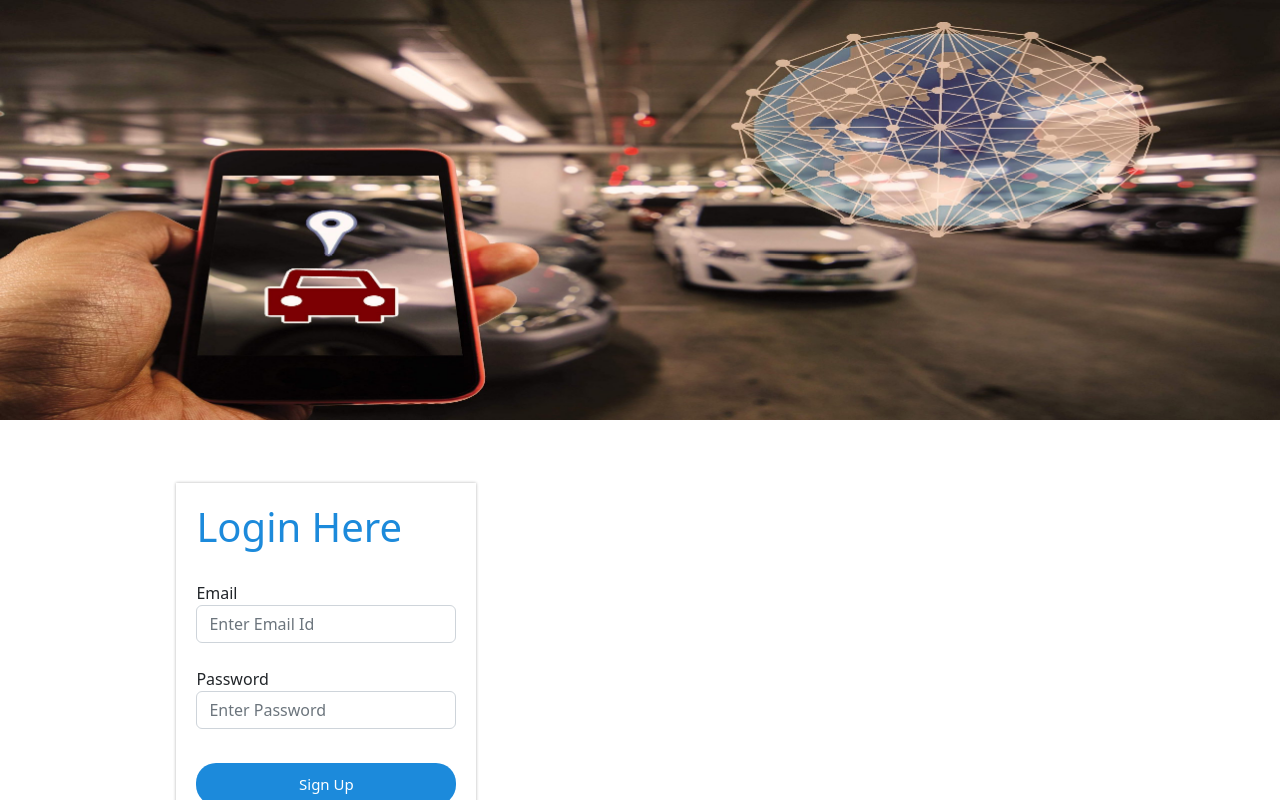
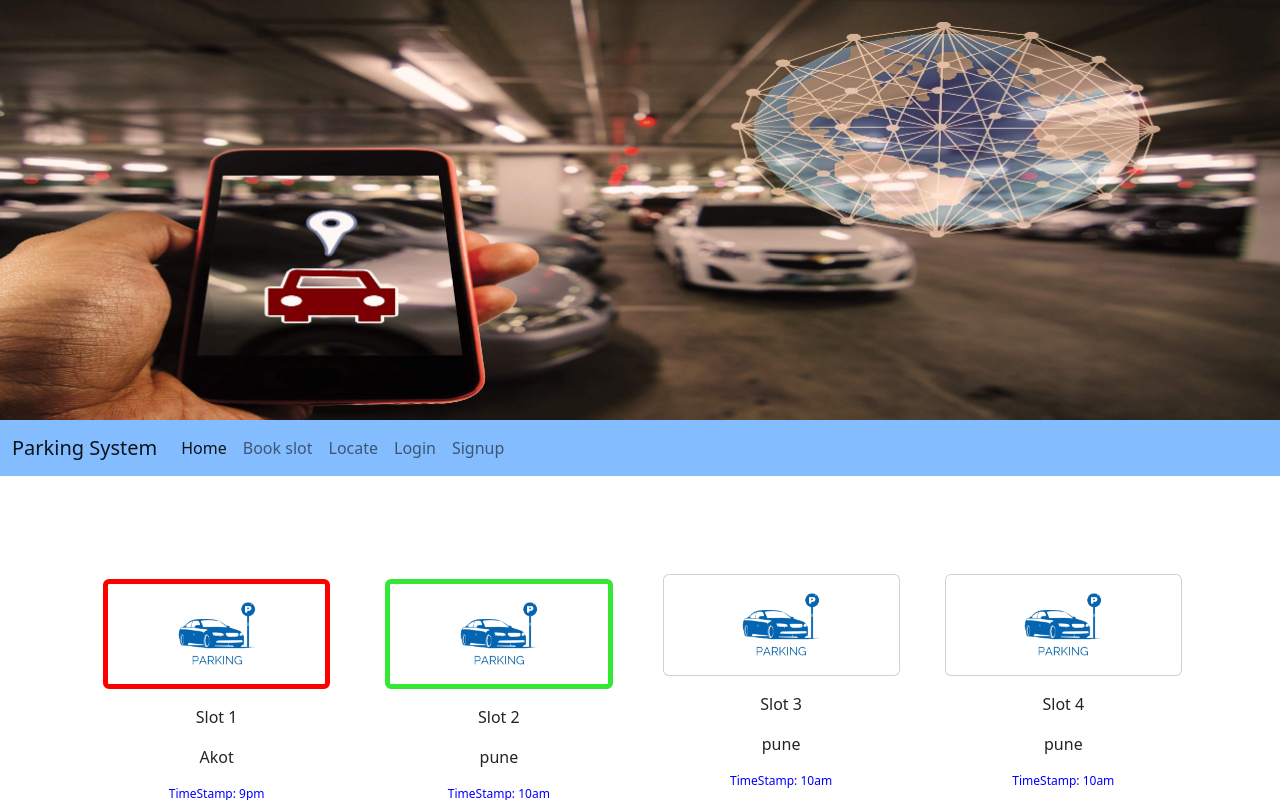
Before and after one commit to AnujNik10/parking_system, an Angular app: page /coepian in a window 1280 px wide. Before the commit this address led to /login. Shown: the top 800 px of the page. Built offline with nearby package versions, Linux system fonts and the light colour scheme.

Commit message:
Temporary changes

```diff
--- a/src/app/app.component.ts
+++ b/src/app/app.component.ts
@@ -9,11 +9,11 @@ import { Router } from '@angular/router';
 export class AppComponent {
   title = 'home';
 
-  constructor(private router:Router){
+  constructor(private router: Router) {
     let user = localStorage.getItem("smartUser")
-    if(!user && window.location.pathname != "/signup"){
+    if (!user && window.location.pathname != "/signup") {
       // console.log(window.location.pathname);
-      this.router.navigateByUrl("/login")
+      // this.router.navigateByUrl("/login")
     }
   }
 }
--- a/src/app/coepian/coepian.component.ts
+++ b/src/app/coepian/coepian.component.ts
@@ -10,29 +10,52 @@ import { Router } from '@angular/router';
 })
 export class CoepianComponent implements OnInit {
   d: any[] = [];
-  occ: any[] = [];
+  occ: any[] = ['occupied', 'unoccupied'];
   constructor(private router: Router) {
-    setInterval(() => {
-      axios
-        .get('https://smart-parking-system-server.vercel.app/')
-        .then((resp: any) => {
-          console.log(resp.data);
-          this.d = resp.data;
-          this.d.forEach((item: any,index:number) => {
-            if (item.data == '0') {
-              this.occ[index] = 'occupied';
-            } else {
-              this.occ[index] ='unoccupied';
-            }
-          });
-        });
-    }, 3000);
+    // setInterval(() => {
+    //   axios
+    //     .get('https://smart-parking-system-server.vercel.app/')
+    //     .then((resp: any) => {
+    //       console.log(resp.data);
+    //       this.d = resp.data;
+    //       this.d.forEach((item: any,index:number) => {
+    //         if (item.data == '0') {
+    //           this.occ[index] = 'occupied';
+    //         } else {
+    //           this.occ[index] ='unoccupied';
+    //         }
+    //       });
+    //     });
+    // }, 3000);
   }
 
 
-  gotoLocate(location: any){
-    this.router.navigate(['/locate',location]);
+  gotoLocate(location: any) {
+    this.router.navigate(['/locate', location]);
   }
 
-  ngOnInit(): void {}
+  ngOnInit(): void {
+    this.d = [
+      {
+        location: 'Akot',
+        timeStamp: '9pm'
+      },
+      {
+        location: 'pune',
+        timeStamp: '10am'
+      },
+      {
+        location: 'pune',
+        timeStamp: '10am'
+      },
+      {
+        location: 'pune',
+        timeStamp: '10am'
+      },
+      {
+        location: 'pune',
+        timeStamp: '10am'
+      }
+    ]
+  }
 }
--- a/src/app/gateway/gateway.component.ts
+++ b/src/app/gateway/gateway.component.ts
@@ -52,7 +52,7 @@ export class GatewayComponent implements OnInit {
   options = {
     key: 'rzp_test_ywM4wfXGDGHATc',
     amount: '200000',
-    name: 'Aniket Nikhade',
+    name: 'Parking System Ltd.',
     description: 'Web Development',
     image: '../assets/slot.jpg',
     order_id: '',
@@ -135,7 +135,7 @@ export class GatewayComponent implements OnInit {
                 console.log(err);
               });
           }
-          else{
+          else {
             alert("An error occcured please try again later")
           }
           console.log(bookItem);
--- a/src/app/guest/guest.component.css
+++ b/src/app/guest/guest.component.css
@@ -8,3 +8,9 @@
     display:block;
     margin-right: auto;
 }
+
+.button {
+    margin-top:auto;
+    margin-bottom: auto;
+    display: block;
+}
--- a/src/app/guest/guest.component.html
+++ b/src/app/guest/guest.component.html
@@ -6,17 +6,17 @@
             </div>
         </div>
         <div class="col-md-3">
-            <div class="card mb-3"  style="margin: 2%;">
+            <div class="card mb-3" style="margin: 2%;">
                 <img src="../assets/slot.jpg" height="100px" width="100px" class="im">
             </div>
         </div>
         <div class="col-md-3">
-            <div class="card mb-3"  style="margin: 2%;">
+            <div class="card mb-3" style="margin: 2%;">
                 <img src="../assets/slot.jpg" height="100px" width="100px" class="im">
             </div>
         </div>
         <div class="col-md-3">
-            <div class="card mb-3"  style="margin: 2%;">
+            <div class="card mb-3" style="margin: 2%;">
                 <img src="../assets/slot.jpg" height="100px" width="100px" class="im">
             </div>
         </div>
--- a/src/app/menu/menu.component.html
+++ b/src/app/menu/menu.component.html
@@ -1,24 +1,27 @@
+<app-navbar></app-navbar>
 <div class="fullpage">
     <div class="row g-0 cont">
-        <div class="col-md-6">
+        <div class="col-md-4">
             <div class="card mb-3 c">
                 <div class="card-title" style="text-align: center;">
                     COEPIAN
                 </div>
                 <div class="row g-0">
                     <img src="../assets/coep.png" height="300px" width="50px">
-                    <button type="button" routerLink="/coepian" routerLinkActive="active"  class="btn btn-warning but">See Availability</button>
+                    <button type="button" routerLink="/coepian" routerLinkActive="active"
+                        class="btn btn-warning but">See Availability</button>
                 </div>
             </div>
         </div>
-        <div class="col-md-6">
+        <div class="col-md-4">
             <div class="card mb-3 c">
                 <div class="card-title" style="text-align: center;">
                     GUESTS
                 </div>
                 <div class="row g-0">
                     <img src="../assets/coep.png" height="300px" width="50px">
-                    <button type="button" routerLink="/guest" routerLinkActive="active" class="btn btn-warning but">See Availability</button>
+                    <button type="button" routerLink="/guest" routerLinkActive="active" class="btn btn-warning but">See
+                        Availability</button>
                 </div>
             </div>
         </div>
--- a/src/app/navbar/navbar.component.html
+++ b/src/app/navbar/navbar.component.html
@@ -3,7 +3,8 @@
     <a class="navbar-brand" href="#">
       Parking System
     </a>
-      <button class="navbar-toggler" type="button" data-bs-toggle="collapse" data-bs-target="#navbarNav" aria-controls="navbarNav" aria-expanded="false" aria-label="Toggle navigation">
+    <button class="navbar-toggler" type="button" data-bs-toggle="collapse" data-bs-target="#navbarNav"
+      aria-controls="navbarNav" aria-expanded="false" aria-label="Toggle navigation">
       <span class="navbar-toggler-icon"></span>
     </button>
     <div class="collapse navbar-collapse" id="navbarNav">
@@ -14,12 +15,12 @@
         <li class="nav-item">
           <a class="nav-link" routerLink="/book" routerLinkActive="active">Book slot</a>
         </li>
-          <li class="nav-item">
+        <!-- <li class="nav-item">
           <a class="nav-link" routerLink="/myplaces" routerLinkActive="active">My Places</a>
-          </li>
-          <li class="nav-item">
+        </li> -->
+        <!-- <li class="nav-item">
           <a class="nav-link" routerLink="/contactus" routerLinkActive="active">Contact Us</a>
-          </li>
+        </li> -->
         <li class="nav-item">
           <a class="nav-link" aria-current="page" routerLink="/locate/:extension" routerLinkActive="active">Locate</a>
         </li>
```
Lines whose indentation alone changed are shown as unchanged.
